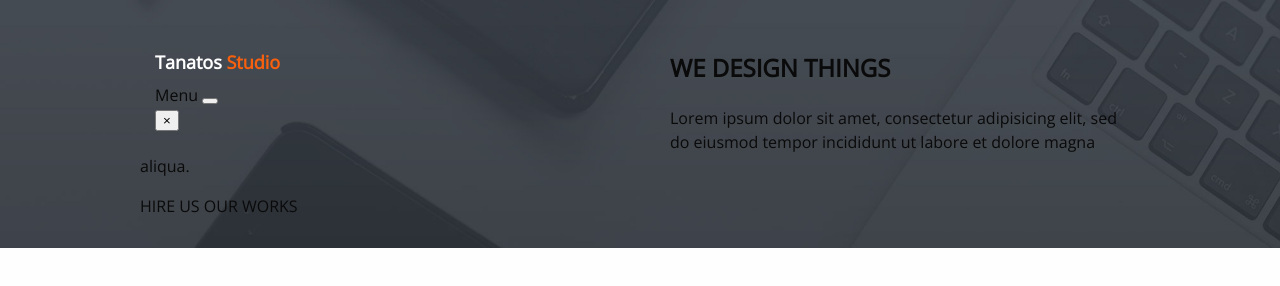
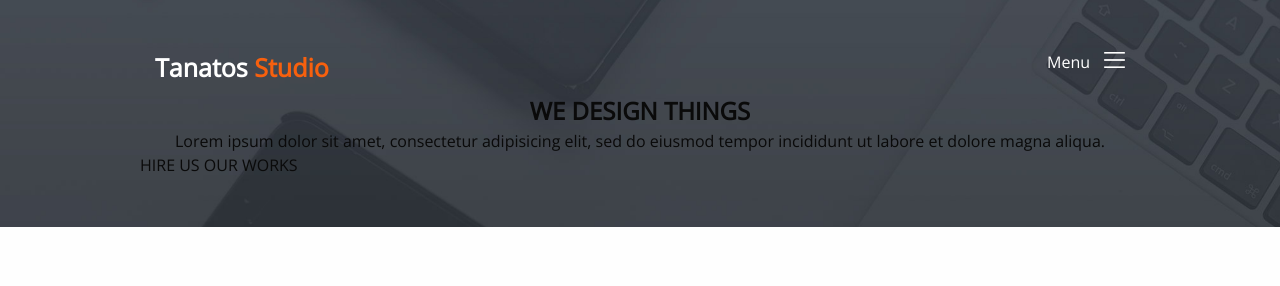
Before and after one commit to sinisa-gale/tanatos-studio, a plain HTML site: page index.html in a window 1280 px wide. Drawn offline with nearby package versions, Linux system fonts and the light colour scheme.

Commit message:
new committed

```diff
--- a/index.html
+++ b/index.html
@@ -11,27 +11,17 @@
 </head>
 <body>
 	<section class="banner position-relative">
-    <header class="position-relative z-index--1">
+    <header class="position-relative">
         <div class="row">
-            <div class="small-6 columns">
-                <h4 class="custom_title">Tanatos
-                    <span>Studio</span>
-                </h4>
-            </div>
-            <div class="small-6 columns text-center medium-text-right">
-                <div class="title-bar-right d-flex align-middle align-right cursor__pointer">
-                    <span class="header__menu text__light"> Menu</span>
-                    <button class="menu-icon" type="button" data-toggle="offCanvasNestedOverlap" data-open="offCanvasTop" aria-expanded="false" aria-controls="offCanvasNestedOverlap"></button>
-                </div>
-
-                <div class="off-canvas position-top menu__custom height-100 is-transition-overlap is-closed" data-transition="overlap" id="offCanvasNestedOverlap" data-off-canvas="u0sp1j-off-canvas" aria-hidden="true">
-                    <div class="small-6 small-offset-3">
-                    <button class="close-button" aria-label="Dismiss alert" type="button" data-close="">
-                        <span class="text__light" aria-hidden="true">×</span>
-                    </button>
-                    </div>
-                </div>
-            </div>
+            <div class="flex-container">
+	            <div class="banner-title">
+	                <h4>Tanatos <span>Studio</span></h4>
+	            </div>
+	            <div class="medium-text-right">
+	                    <span> Menu</span>
+	                    <img id="menu-icon" src="./img/menu-icon.png" />
+	            </div>
+	        </div>
             <div class="header__container">
                 <h1 class="custom__title opensans__ext-bold display-inline-block text-center width-100">WE DESIGN
                     <span>THINGS</span>
--- a/styles/style-resp.css
+++ b/styles/style-resp.css
@@ -1,8 +1,10 @@
 /* RESPONSIVE */
-@media screen and (min-width: 768px) {
-	header {
-		padding-top: 50px;
-		padding-bottom: 50px;
+@media screen and (min-width: 40em) {
+	h4 {
+		font-size: 1.5625rem;
+	}
+	.medium-text-right {
+	    text-align: right;
 	}
 }
 
@@ -13,11 +15,14 @@
 	}
 }
 
-@media screen and (max-width: 40em) {
-	h4 {
-		font-size: 1.5625rem;
+
+@media screen and (min-width: 768px) {
+	header {
+		padding-top: 50px;
+		padding-bottom: 50px;
 	}
 }
+
 
 
 @media screen and (max-width: 500px) {
--- a/styles/style.css
+++ b/styles/style.css
@@ -5,6 +5,11 @@ body {
 	font-family: 'Open Sans', sans-serif;
 	line-height: 1.5;
 	color: #0a0a0a;
+}
+
+div, dl, dt, dd, ul, ol, li, h1, h2, h3, h4, h5, h6, pre, form, p, blockquote, th, td {
+    margin: 0;
+    padding: 0;
 }
 
 .banner {
@@ -16,8 +21,7 @@ body {
 .position-relative {
 	position: relative;
 }
-
-.z-index--1 {
+section.banner header {
 	z-index: 1;
 }
 
@@ -27,21 +31,17 @@ body {
 	margin-right: auto;
 }
 
-.small-6 {
-	width: 50%;
+.flex-container {
+	display: flex;
 }
 
-.columns {
-	float: left;
+.flex-container > div {
+	width: 50%;
 	padding-right: 0.9375rem;
 	padding-left: 0.9375rem;
 }
 
-.custom_title {
-	color: #3b434c;
-}
-
-header .custom_title {
+.banner-title h4 {
 	color: #FFF;
 }
 
@@ -52,6 +52,39 @@ h4 {
 	margin-bottom: 0.5rem;
 }
 
-.custom_title span {
+.banner-title h4 span {
 	color: #F7600E;
 }
+
+.text-center {
+	text-align: center;
+}
+
+.flex-container div.medium-text-right span {
+	margin-right: 10px;
+	color: #FFF;
+}
+
+#menu-icon {
+	height: 1rem;
+}
+
+.align-middle {
+	align-items: center;
+}
+
+.align-right {
+	justify-content: right;
+}
+
+.d-flex {
+	display: flex;
+}
+
+.title-bar-left, .title-bar-right {
+    flex: 1 1 0px;
+}
+
+.title-bar-right {
+	text-align: right;
+}
```
